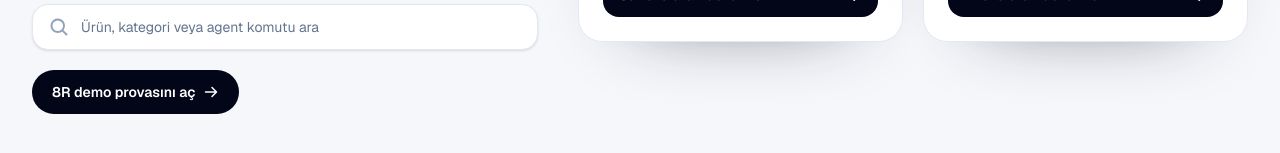
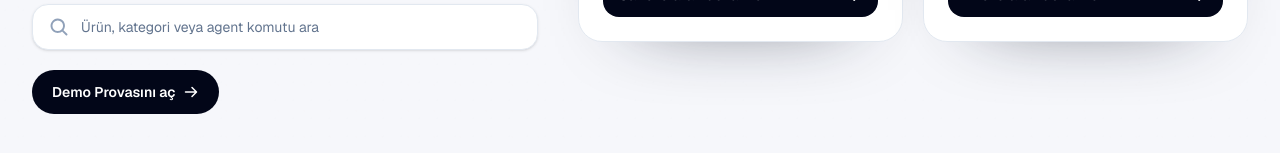
Before and after one commit to akyilidizbaran/BTKHackathon, a Next.js app: page / in a window 1280 px wide. Shown: the part 607-760 px from the top of the page. Built offline with nearby package versions, Linux system fonts and the light colour scheme.

Commit message:
Adjust seller agent dock and demo CTA

```diff
--- a/src/components/commerce/floating-agent-panel.tsx
+++ b/src/components/commerce/floating-agent-panel.tsx
@@ -116,8 +116,7 @@ export function FloatingAgentPanel({ role }: FloatingAgentPanelProps) {
   const shouldShowIconBadge = shouldShowProactiveCue && (isProfileWarning || !isDenseSurface);
   const shouldUseSideDock =
     !isOpen &&
-    (role === "seller" ||
-      normalizedPathname.startsWith("/buyer/products/") ||
+    (normalizedPathname.startsWith("/buyer/products/") ||
       normalizedPathname === "/buyer/agent" ||
       normalizedPathname === "/buyer/profile");
   const dockPositionClass = isOpen
--- a/src/components/commerce/role-gateway.tsx
+++ b/src/components/commerce/role-gateway.tsx
@@ -117,7 +117,7 @@ export function RoleGateway() {
               href="/demo"
               className="mt-5 inline-flex min-h-11 items-center gap-2 rounded-full bg-slate-950 px-5 text-sm font-semibold text-white transition hover:bg-orange-500 active:translate-y-px"
             >
-              8R demo provasını aç
+              Demo Provasını aç
               <ArrowRight size={16} weight="bold" />
             </Link>
           </div>
```
